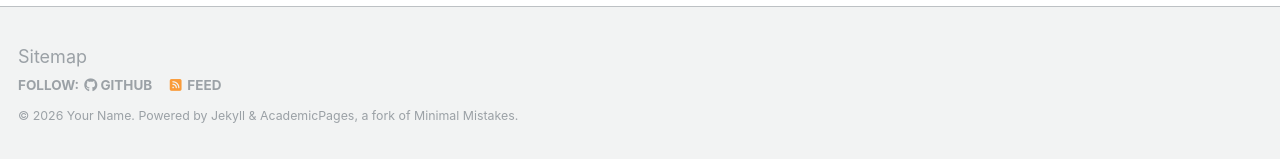
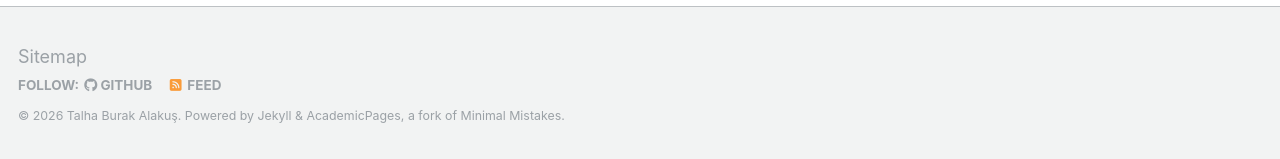
Before and after one commit to burakalakuss/talhaburakalakus.github.io, a Jekyll site: the page built from _pages/about.md, in a window 1280 px wide and 900 px high, scrolled down 2463 px. Shown: the part 738-897 px from the top of the window. Built offline with Jekyll 4.4.1, drawn with Linux system fonts in a browser that asks for light colours; some web fonts are replaced.

Commit message:
Update _config.yml

```diff
--- a/_config.yml
+++ b/_config.yml
@@ -10,8 +10,8 @@
 locale                   : "en-US"
 title                    : "Associate Professor Talha Burak Alakuş"
 title_separator          : "-"
-name                     : &name "Your Name"
-description              : &description "personal description"
+name                     : "Talha Burak Alakuş"
+description              : "Academic personal website"
 url                      : "https://talhaburakalakus.github.io"
 baseurl                  : ""
 repository               : "burakalakuss/talhaburakalakus.github.io"
```
